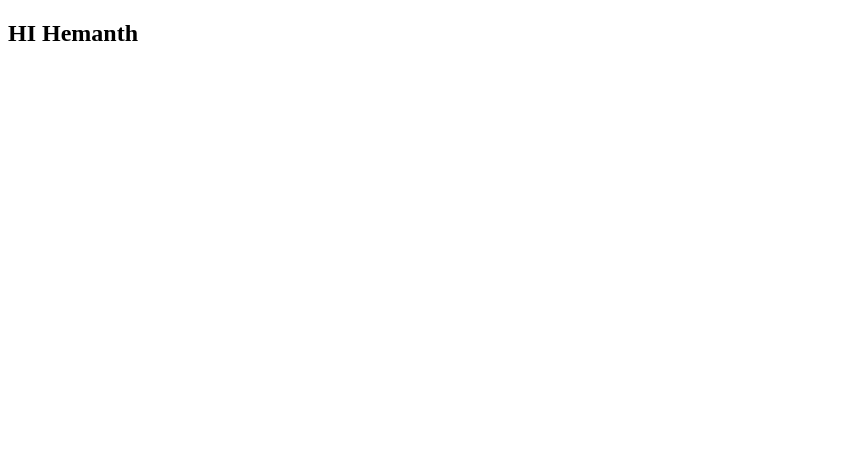
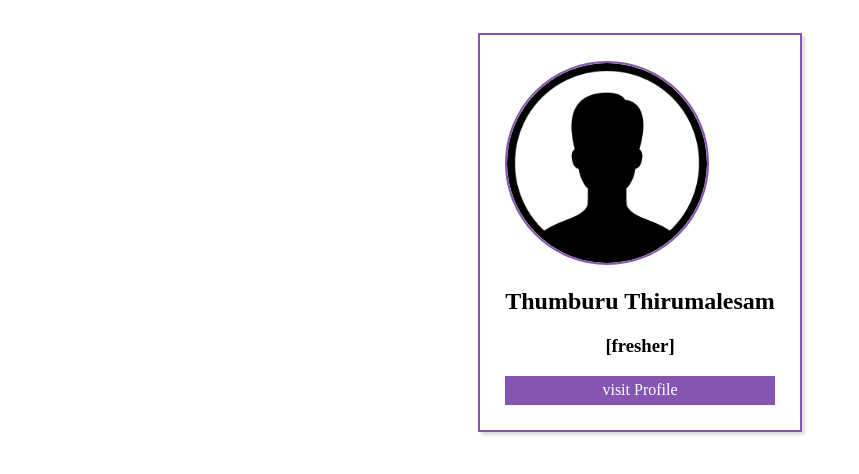
Before and after one commit to 17F61F0036/resume, a plain HTML site: page index.html in a window 1280 px wide. Shown: the whole page, without its empty margins (0-859 px from the left). Drawn offline with Linux system fonts and the light colour scheme.

Commit message:
save All

```diff
--- a/index.html
+++ b/index.html
@@ -3,8 +3,17 @@
   <head>
     <meta charset="utf-8">
     <title></title>
+    <link rel="stylesheet" href="style.css">
   </head>
   <body>
-    <h2>HI Hemanth</h2>
+    <!--parent-->
+     <div class="parent" style="background:09fd70">
+      <!--child-->
+       <div class="child">
+         <img src="profile.jpeg" alt="profile">
+         <h2>Thumburu Thirumalesam</h2>
+         <h3>[fresher]</h3>
+         <a href="resume.html">visit Profile</a>
+      </div>
   </body>
 </html>
--- /dev/null
+++ b/style.css
@@ -0,0 +1,44 @@
+.parent{
+  display:flex;
+  flex-direction:row;
+  justify-content:center;
+}
+.child{
+  background:#fff;
+  border:2px solid #8456B2;
+  padding:2%;
+  margin:2%;
+  box-shadow:3px 3px 3px #ddd;
+
+}
+img{
+  width:200px;
+  height:200px;
+  border-radius:100%;
+  border:2px solid #8456B2;
+}
+h3,
+h2{
+  text-align:center;
+}
+a{
+  display:block;
+  text-align: center;
+  margin-left:auto;
+  text-decoration:none;
+  background:#8456B2;
+  color:#fff;
+  padding:2%;
+}
+.leftChild{
+  width:30%;
+  border:2px solid #13ECEC;
+  padding:2%;
+  margin:2%;
+}
+.rightChild{
+  width:70%;
+  border:2px solid #C296D8;
+  padding:2%;
+  margin:2%;
+}
```
Also changed, not shown: resume.html (added, +21 -0 lines), profile.jpeg (added).
